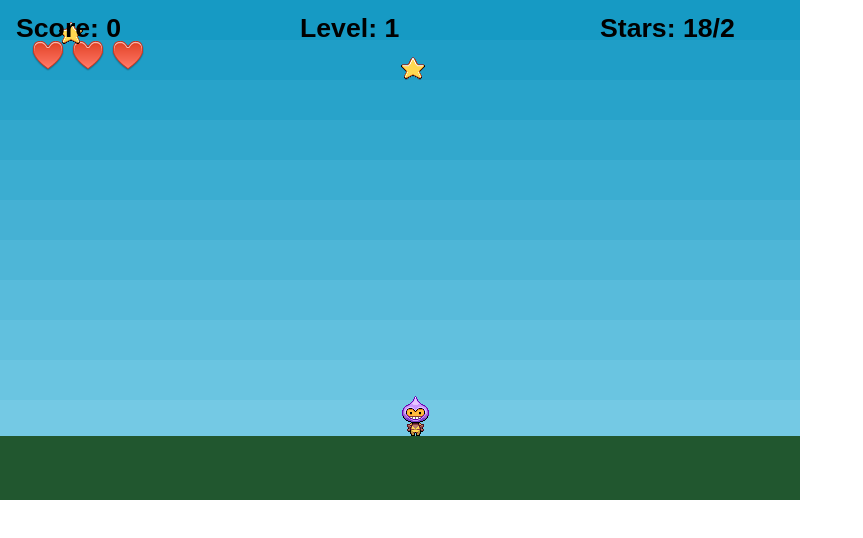
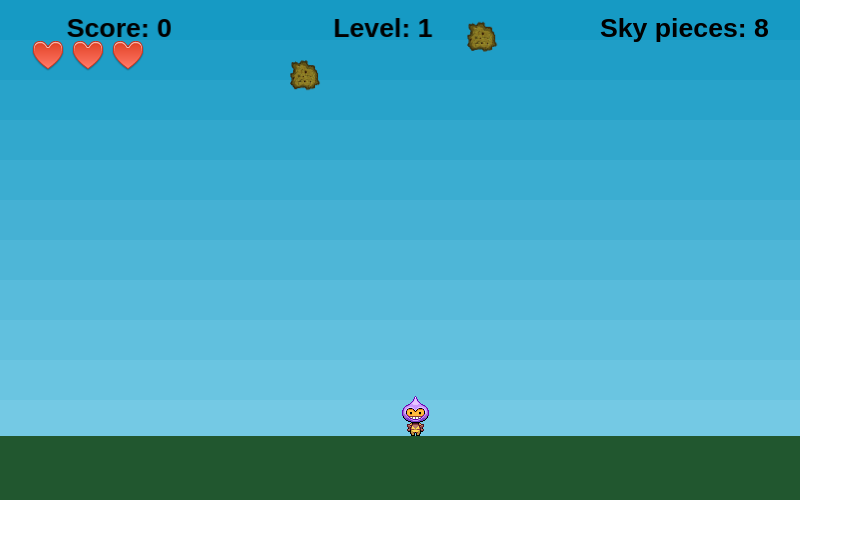
Before and after one commit to lcabral37/boredom-games, a plain HTML site: page dodgeGame.html in a window 1280 px wide. Shown: the whole page, without its empty margins (0-863 px from the left). Drawn offline with Linux system fonts and the light colour scheme; animation ran at ten frames a second.

Commit message:
dodge improvements
end game + restart
Added rocks as damaged, stars and lives as collectible

```diff
--- a/dodgeGame.html
+++ b/dodgeGame.html
@@ -14,83 +14,129 @@
 
 <script type="text/javascript">
 
-var platforms,
+var
+  width = 800,
+  heigth = 500,
+  xFrames,
+  yFrames,
+  platforms,
   player,
   cursors,
-  stars,
-  star,
+  projectiles,
+  ground,
   lives,
   score     = 0,
   game      = new Phaser.Game(
-    800,
-    500,
+    width,
+    heigth,
     Phaser.AUTO,
     '',
     { preload: preload, create: create, update: update }
   ),
   levelText,
   scoreText,
-  starsText,
+  projectileText,
   messageText,
   level   = 0,
-  levels  = [{
-    stars: 20,
-    max: 5,
-    gravity: 100,
-    attraction: 0
-  }];
+  levels  = {
+    '0': {
+      projectile: 10,
+      max: 5,
+      gravity: 100,
+      attraction: 0,
+      chance: {
+        rock: 1,
+        star: 0,
+        heart: 0
+      },
+      message: 'Those rocks look really heavy.\n   Better stay out of their way...'
+    },
+    1: {
+      chance: {
+        rock: 0,
+        star: 1,
+        heart: 0
+      },
+      projectile: 5,
+      max: 3,
+      message: 'But those stars look pretty'
+    },
+  };
 
 function preload() {
   game.load.image('sky', 'assets/sky.png');
   game.load.image('ground', 'assets/platform.png');
   game.load.image('star', 'assets/star.png');
+  game.load.image('rock', 'assets/meteorite.png');
+  game.load.image('heart', 'assets/heart.png');
   game.load.spritesheet('dude', 'assets/dude.png', 32, 48);
-  game.load.image('heart', 'assets/heart.png');
-}
+  }
 
 function create() {
+  xFrames = width / 32;
+  yFrames = heigth /32;
+
   createWorld();
   createPlayer();
 
-  stars = game.add.group();
-  stars.enableBody = true;
-
+  projectiles = game.add.group();
+  projectiles.enableBody = true;
   setTexts();
   bumpLevel();
 }
 
+function update() {
+  if (stillAlive()) {
+    game.physics.arcade.collide(player, platforms);
+  }
+  game.physics.arcade.collide(player, projectiles, hitPlayer, null, this);
+
+  game.physics.arcade.collide(projectiles, platforms, crashProjectile, null, this);
+
+  playerMove();
+}
+
 function setTexts() {
-  scoreText = game.add.text(16, 16, 'Score: 0',
+  var index = width / 12;
+  scoreText = game.add.text(index * 1 , 16, 'Score: 0',
     {fontSize: '32px', fill: '#000'}
   );
 
-  levelText = game.add.text(300, 16, '',
+  levelText = game.add.text( index * 5 , 16, '',
     {fontSize: '32px', fill: '#000'}
   );
 
-  starsText = game.add.text(600, 16, '',
+  projectileText = game.add.text(index * 9 , 16, '',
     {fontSize: '32px', fill: '#000'}
   );
 
-  messageText = game.add.text(300, 200, '',
+  messageText = game.add.text(index * 4 , heigth / 3 , '',
     {fontSize: '48px', fill: '#000'}
   );
 }
 
 function bumpLevel(lvl) {
-  lvl               = lvl || level.lvl + 1  || 0;
+  if (lvl == null) {
+    lvl = level && null != level.lvl ? level.lvl + 1 : 0;
+  }
+
   level             = {
     lvl:        lvl,
     actives:    0,
-    message:    level[lvl] ? level[lvl].message : '',
     max:        defaultLevelValues('max', 1, 5),
-    left:       defaultLevelValues('stars', 1, 5),
-    stars:      defaultLevelValues('stars', 5, 10),
+    left:       defaultLevelValues('projectile', 1, 5),
+    projectile: defaultLevelValues('projectile', 5, 10),
     gravity:    defaultLevelValues('gravity', 20, 50),
     attraction: defaultLevelValues('attraction', 2, 0),
-    score:      defaultLevelValues('score', 5, 5)
+    score:      defaultLevelValues('score', 5, 5),
+    chance:     levels[lvl] && levels[lvl].chance ? levels[lvl].chance : {},
+    message:    levels[lvl] && levels[lvl].message ? levels[lvl].message : '',
   };
-  console.log('bumping to level ' + lvl, level);
+
+  level.chance.heart = null != level.chance.heart ? level.chance.heart : 0.05;
+  level.chance.star  = null != level.chance.star  ? level.chance.star  : 0.35;
+  level.chance.rock  = null != level.chance.rock  ? level.chance.rock : 0.6;
+  console.log(level.chance);
 
   levelText.text = 'Level: ' + (lvl + 1);
 
@@ -99,8 +145,7 @@ function bumpLevel(lvl) {
 
   setTimeout(function() {
     messageText.text = '';
-    console.log("bumpLevel start stars");
-    throwStar();
+    throwProjectile();
   }, 4000);
 }
 
@@ -118,67 +163,87 @@ function defaultLevelValues(attr, inc, defaultVal) {
 }
 
 
-function throwStar() {
-  console.log('throwStar()');
+function throwProjectile() {
+  if (level.actives < level.max && level.left >0) {
 
-    if (level.actives < level.max && level.left >0) {
-
-    createStar();
-    setTimeout(function() {throwStar();}, 500);
-    }
+  createProjectile();
+  setTimeout(function() {throwProjectile();}, 500);
+  }
 }
 
-function createStar(x, grav) {
-  if (level.left <= 0 || level.actives >= level.max) {
-    return;
-  }
-  // game over
-  if (!stars) {
+function createProjectile(x, grav) {
+  var projectile,
+    type,
+    hits,
+    typeChance = Math.random();
+
+  if (!stillAlive() || level.left <= 0 || level.actives >= level.max) {
     return;
   }
 
   level.actives++;
   level.left--;
-  console.log(level);
+
   grav = grav || level.gravity || 0;
-  x    = x || (Math.random() * 24) - 1;
-  star = stars.create(x * 35, 0, 'star');
-  star.body.gravity.y = grav + Math.random() * 50;
-  star.body.bounce.y = 0.3 + Math.random() * 0.3;
+  x    = x || (Math.random() * xFrames);
+  x    = x > width - 32 ? width -32 : x;
 
-  star.hits = level.hits || 2;
+  if (typeChance < level.chance.heart) {
+    type = 'heart';
+    hits = 1;
+  } else if(typeChance < level.chance.star) {
+    type = 'star';
+    hits = 3;
+  } else {
+    type = 'rock';
+    hits = 2;
+  }
 
-  starsText.text = 'Stars: ' + (level.left ) + '/' + level.actives;
+  console.log('CreateProjectile, ', x, typeChance.toFixed(1), type);
+
+  console.log(x *32);
+
+  projectile = projectiles.create(x * 32, 0, type);
+  projectile.body.gravity.y = grav + Math.random() * 50;
+  projectile.body.bounce.y = 0.3 + Math.random() * 0.3;
+
+  projectile.hits = hits;
+  projectile.type = type;
+
+  drawProjectileText();
 }
 
-function crashStar(platform, star) {
-  if(--star.hits > 0) {
+function drawProjectileText() {
+  projectileText.text = 'Sky pieces: ' + (level.left);
+}
+
+function crashProjectile(projectile) {
+  if(--projectile.hits > 0) {
     return;
   }
-console.log('crashStar', level);
+
   level.actives-=1;
+  projectile.kill();
 
-console.log('crashStar2', level);
-  star.kill();
+  drawProjectileText();
+  addScore(projectile.score);
 
-  starsText.text =
-    'Stars: ' + (level.left)  + '/' + level.actives;
+  projectile.kill();
 
-  star.kill();
-
-  score += level.score || 10;
-  scoreText.text = 'Score: ' + score;
 
   if (level.left > 0) {
-    createStar();
+    createProjectile();
   } else if(level.actives <= 0) {
     bumpLevel();
   }
 }
 
+function addScore(inc) {
+  score += inc || 0;
+  scoreText.text = 'Score: ' + score;
+}
+
 function createWorld() {
-  var ground;
-
   game.physics.startSystem(Phaser.Physics.ARCADE);
 
   game.add.sprite(0, 0, 'sky');
@@ -192,6 +257,7 @@ function createWorld() {
 }
 
 function createPlayer(){
+
   player = game.add.sprite(400, game.world.height -150, 'dude');
   game.physics.arcade.enable(player);
   player.body.bounce.y = 0.2;
@@ -222,34 +288,94 @@ function drawLives() {
   }
 }
 
-function update() {
-  game.physics.arcade.collide(player, platforms);
-  game.physics.arcade.collide(player, stars, killPlayer, null, this);
+function playerHurt() {
+  if (!stillAlive) {
+    return;
+  }
 
-  game.physics.arcade.collide(platforms, stars, crashStar, null, this);
+  player.hurt  = true;
+  player.blink = true;
 
-  playerMove();
+  timer = game.time.create(false);
+  var interval = setInterval(function() {
+    player.hurtBlink = !player.hurtBlink;
+    player.visible =player.hurtBlink
+  }, 100);
+
+  setTimeout(function() {
+    clearInterval(interval);
+      player.visible = true;
+      player.hurt = false;
+  }, 1000);
+
+  return ;
 }
 
-function killPlayer(player, star) {
-  star.kill();
+function hitPlayer(player, projectile) {
+  switch (projectile.type) {
+    case 'star':
+      projectile.kill();
+      projectile.hits = 0;
+      projectile.score = 100;
+      crashProjectile(projectile);
+      break;
+    case 'heart':
+      projectile.kill();
+      player.lives++;
+      drawLives();
+      projectile.hits = 0;
+      projectile.score = 100;
+      crashProjectile(projectile);
+      break;
+    default: // rocks
+      if (!player.hurt) {
+        killPlayer(player, projectile);
+      }
+      break;
+    }
+}
 
-  player.score -= 50;
+function killPlayer (player, rock) {
+  player.lives--;
 
-  player.lives--;
-  console.log(player.lives);
+  playerHurt();
+
+  console.log("Outch");
+  rock.kill();
+
   drawLives();
 
-  if (player.lives <= 0) {
-    player.kill();
+  rock.hits = 0;
+  rock.score = -500;
+  crashProjectile(rock);
 
-    stars.destroy();
-    messageText.text = 'You got hit on the head';
+  if (stillAlive()) {
+    return;
   }
+
+  player.body.collideWorldBounds = true;
+
+  messageText.text = 'You got hit hard on the head!\n   Press SPACE to restart.';
+}
+function stillAlive() {
+  return player.lives > 0;
 }
 
 function playerMove() {
   player.body.velocity.x = 0;
+
+  if (!stillAlive()) {
+    if (game.input.keyboard.isDown(Phaser.Keyboard.SPACEBAR)) {
+      score = 0;
+      level = null;
+      player.kill()
+      addScore();
+      createPlayer();
+      bumpLevel();
+    }
+
+    return;
+  }
 
   if (cursors.left.isDown) {
     player.body.velocity.x = -150;
@@ -265,6 +391,10 @@ function playerMove() {
   if (cursors.up.isDown && player.body.touching.down) {
     player.body.velocity.y = -200;
   }
+
+  if (player.body.y > ground.body.y) {
+    player.body.y = game.world.height - 110;
+  }
 }
 </script>
 
```
Also changed, not shown: assets/meteorite.png (added).
